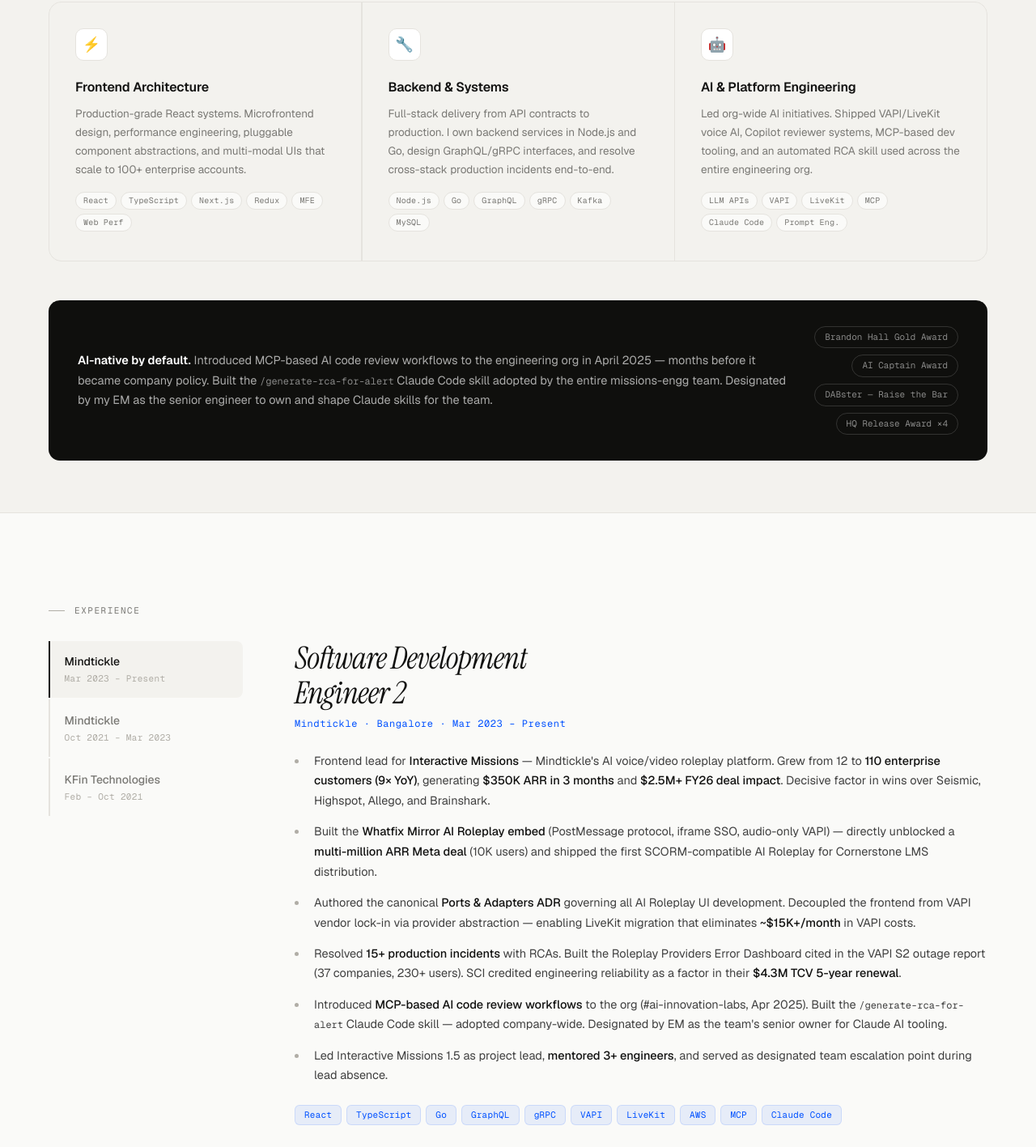
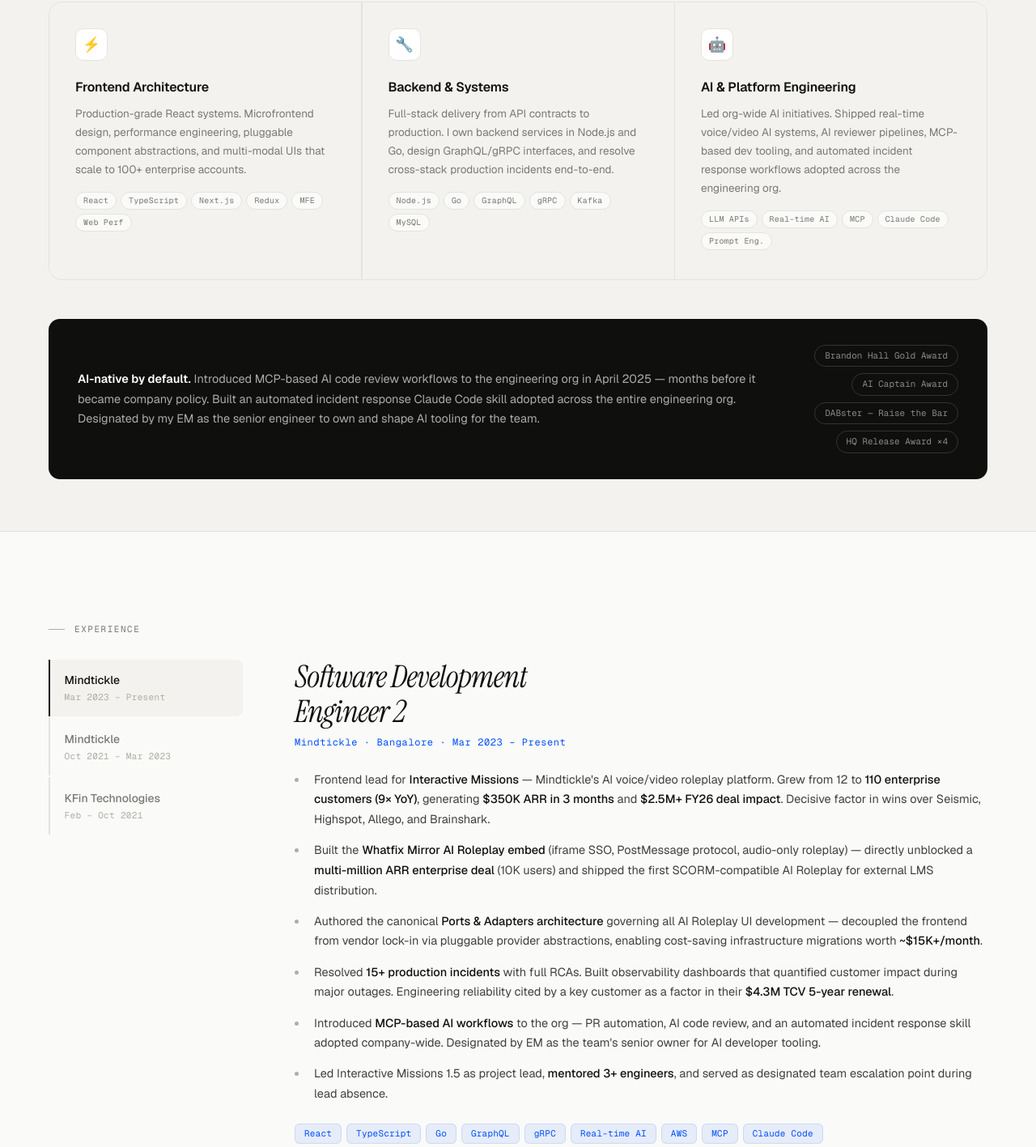
Before and after one commit to sugata98/portfolio, a plain HTML site: page index.html in a window 1280 px wide. Shown: the part 1152-2569 px from the top of the page at 81% size. Drawn offline with nearby package versions, Linux system fonts and the light colour scheme.

Commit message:
update: portfolio with latest content

```diff
--- a/index.html
+++ b/index.html
@@ -598,7 +598,7 @@
 }
 .clink:first-child{border-top:1px solid var(--border);}
 .clink:hover{padding-left:.6rem;}
-.clink-label{font-size:15px;font-weight:500;}
+.clink-label{font-size:15px;font-weight:500;min-width:100px;}
 .clink-detail{
   font-family:var(--font-mono);font-size:12px;
   color:var(--muted);
@@ -668,7 +668,7 @@
         <div class="hero-actions">
           <a href="#s3" class="btn-solid">See my work</a>
           <a href="https://github.com/sugata98" target="_blank" class="btn-ghost">GitHub ↗</a>
-          <a href="https://linkedin.com/in/sugata-roy-78b334136" target="_blank" class="btn-ghost">LinkedIn ↗</a>
+          <a href="https://linkedin.com/in/sugataroy" target="_blank" class="btn-ghost">LinkedIn ↗</a>
         </div>
       </div>
       <div class="r" style="transition-delay:.1s">
@@ -724,17 +724,17 @@
       <div class="pillar">
         <div class="pillar-icon">🤖</div>
         <div class="pillar-title">AI & Platform Engineering</div>
-        <div class="pillar-desc">Led org-wide AI initiatives. Shipped VAPI/LiveKit voice AI, Copilot reviewer systems, MCP-based dev tooling, and an automated RCA skill used across the entire engineering org.</div>
+        <div class="pillar-desc">Led org-wide AI initiatives. Shipped real-time voice/video AI systems, AI reviewer pipelines, MCP-based dev tooling, and automated incident response workflows adopted across the engineering org.</div>
         <div class="pillar-tags">
-          <span class="pt">LLM APIs</span><span class="pt">VAPI</span>
-          <span class="pt">LiveKit</span><span class="pt">MCP</span>
-          <span class="pt">Claude Code</span><span class="pt">Prompt Eng.</span>
+          <span class="pt">LLM APIs</span><span class="pt">Real-time AI</span>
+          <span class="pt">MCP</span><span class="pt">Claude Code</span>
+          <span class="pt">Prompt Eng.</span>
         </div>
       </div>
     </div>
     <div class="ai-callout r" style="transition-delay:.14s">
       <div class="ac-text">
-        <strong>AI-native by default.</strong> Introduced MCP-based AI code review workflows to the engineering org in April 2025 — months before it became company policy. Built the <code style="font-family:var(--font-mono);font-size:12px;color:rgba(255,255,255,.5)">/generate-rca-for-alert</code> Claude Code skill adopted by the entire missions-engg team. Designated by my EM as the senior engineer to own and shape Claude skills for the team.
+        <strong>AI-native by default.</strong> Introduced MCP-based AI code review workflows to the engineering org in April 2025 — months before it became company policy. Built an automated incident response Claude Code skill adopted across the entire engineering org. Designated by my EM as the senior engineer to own and shape AI tooling for the team.
       </div>
       <div class="ac-badge-wrap">
         <span class="ac-badge">Brandon Hall Gold Award</span>
@@ -772,18 +772,18 @@
           <div class="ep-meta">Mindtickle · Bangalore · Mar 2023 – Present</div>
           <ul class="ep-bullets">
             <li>Frontend lead for <strong>Interactive Missions</strong> — Mindtickle's AI voice/video roleplay platform. Grew from 12 to <strong>110 enterprise customers (9× YoY)</strong>, generating <strong>$350K ARR in 3 months</strong> and <strong>$2.5M+ FY26 deal impact</strong>. Decisive factor in wins over Seismic, Highspot, Allego, and Brainshark.</li>
-            <li>Built the <strong>Whatfix Mirror AI Roleplay embed</strong> (PostMessage protocol, iframe SSO, audio-only VAPI) — directly unblocked a <strong>multi-million ARR Meta deal</strong> (10K users) and shipped the first SCORM-compatible AI Roleplay for Cornerstone LMS distribution.</li>
-            <li>Authored the canonical <strong>Ports & Adapters ADR</strong> governing all AI Roleplay UI development. Decoupled the frontend from VAPI vendor lock-in via provider abstraction — enabling LiveKit migration that eliminates <strong>~$15K+/month</strong> in VAPI costs.</li>
-            <li>Resolved <strong>15+ production incidents</strong> with RCAs. Built the Roleplay Providers Error Dashboard cited in the VAPI S2 outage report (37 companies, 230+ users). SCI credited engineering reliability as a factor in their <strong>$4.3M TCV 5-year renewal</strong>.</li>
-            <li>Introduced <strong>MCP-based AI code review workflows</strong> to the org (#ai-innovation-labs, Apr 2025). Built the <code style="font-family:var(--font-mono);font-size:12px">/generate-rca-for-alert</code> Claude Code skill — adopted company-wide. Designated by EM as the team's senior owner for Claude AI tooling.</li>
+            <li>Built the <strong>Whatfix Mirror AI Roleplay embed</strong> (iframe SSO, PostMessage protocol, audio-only roleplay) — directly unblocked a <strong>multi-million ARR enterprise deal</strong> (10K users) and shipped the first SCORM-compatible AI Roleplay for external LMS distribution.</li>
+            <li>Authored the canonical <strong>Ports & Adapters architecture</strong> governing all AI Roleplay UI development — decoupled the frontend from vendor lock-in via pluggable provider abstractions, enabling cost-saving infrastructure migrations worth <strong>~$15K+/month</strong>.</li>
+            <li>Resolved <strong>15+ production incidents</strong> with full RCAs. Built observability dashboards that quantified customer impact during major outages. Engineering reliability cited by a key customer as a factor in their <strong>$4.3M TCV 5-year renewal</strong>.</li>
+            <li>Introduced <strong>MCP-based AI workflows</strong> to the org — PR automation, AI code review, and an automated incident response skill adopted company-wide. Designated by EM as the team's senior owner for AI developer tooling.</li>
             <li>Led Interactive Missions 1.5 as project lead, <strong>mentored 3+ engineers</strong>, and served as designated team escalation point during lead absence.</li>
           </ul>
           <div class="ep-chips">
             <span class="chip">React</span><span class="chip">TypeScript</span>
             <span class="chip">Go</span><span class="chip">GraphQL</span>
-            <span class="chip">gRPC</span><span class="chip">VAPI</span>
-            <span class="chip">LiveKit</span><span class="chip">AWS</span>
-            <span class="chip">MCP</span><span class="chip">Claude Code</span>
+            <span class="chip">gRPC</span><span class="chip">Real-time AI</span>
+            <span class="chip">AWS</span><span class="chip">MCP</span>
+            <span class="chip">Claude Code</span>
           </div>
         </div>
         <!-- PANEL 2 -->
@@ -931,7 +931,7 @@
           <div class="scat-name">AI & Platform</div>
           <div class="scat-pills">
             <span class="sp">LLM APIs (OpenAI, Gemini)</span>
-            <span class="sp">VAPI</span><span class="sp">LiveKit</span>
+            <span class="sp">Real-time AI Systems</span>
             <span class="sp">MCP</span><span class="sp">Claude Code</span>
             <span class="sp">Prompt Engineering</span>
             <span class="sp">Agentic Workflows</span>
@@ -967,9 +967,9 @@
             <span class="clink-detail">sugata98@gmail.com</span>
             <span class="clink-arr">→</span>
           </a>
-          <a href="https://linkedin.com/in/sugata-roy-78b334136" target="_blank" class="clink">
+          <a href="https://linkedin.com/in/sugataroy" target="_blank" class="clink">
             <span class="clink-label">LinkedIn</span>
-            <span class="clink-detail">sugata-roy-78b334136</span>
+            <span class="clink-detail">linkedin.com/in/sugataroy</span>
             <span class="clink-arr">→</span>
           </a>
           <a href="https://github.com/sugata98" target="_blank" class="clink">
```
